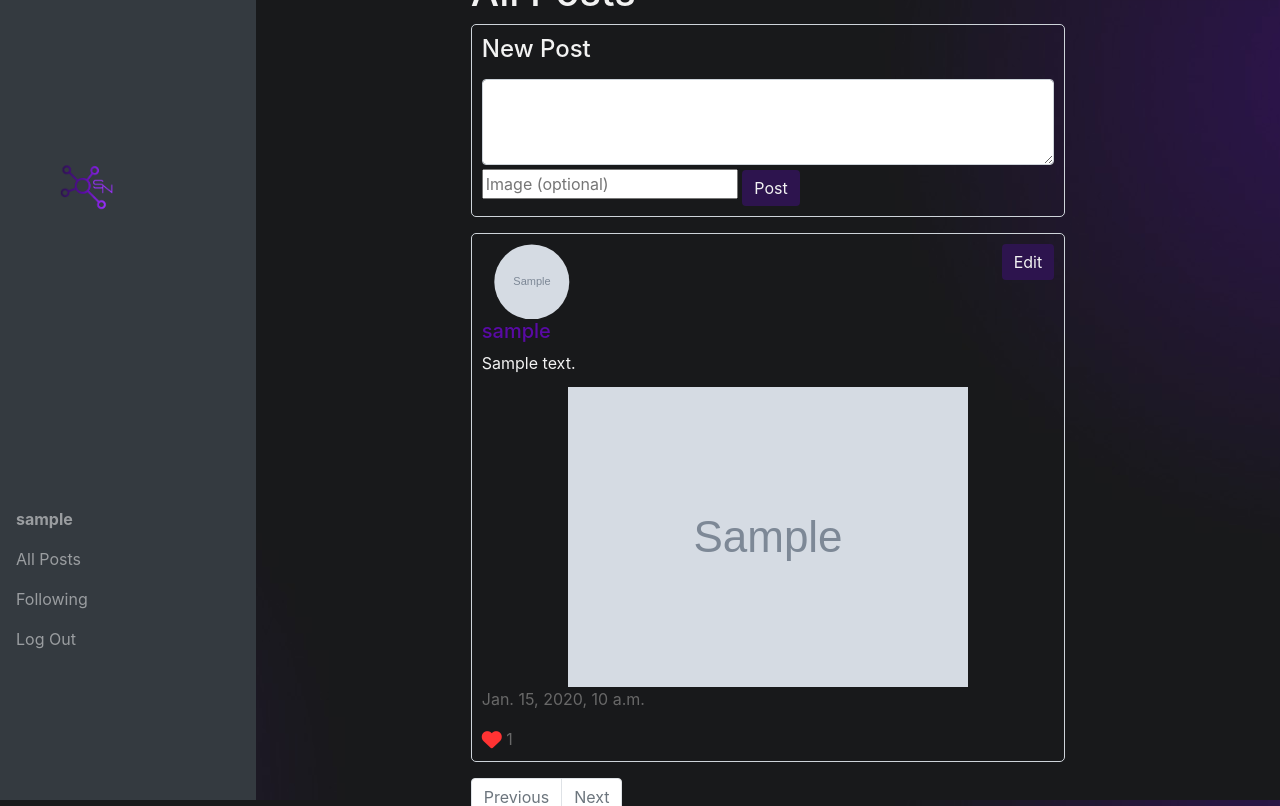
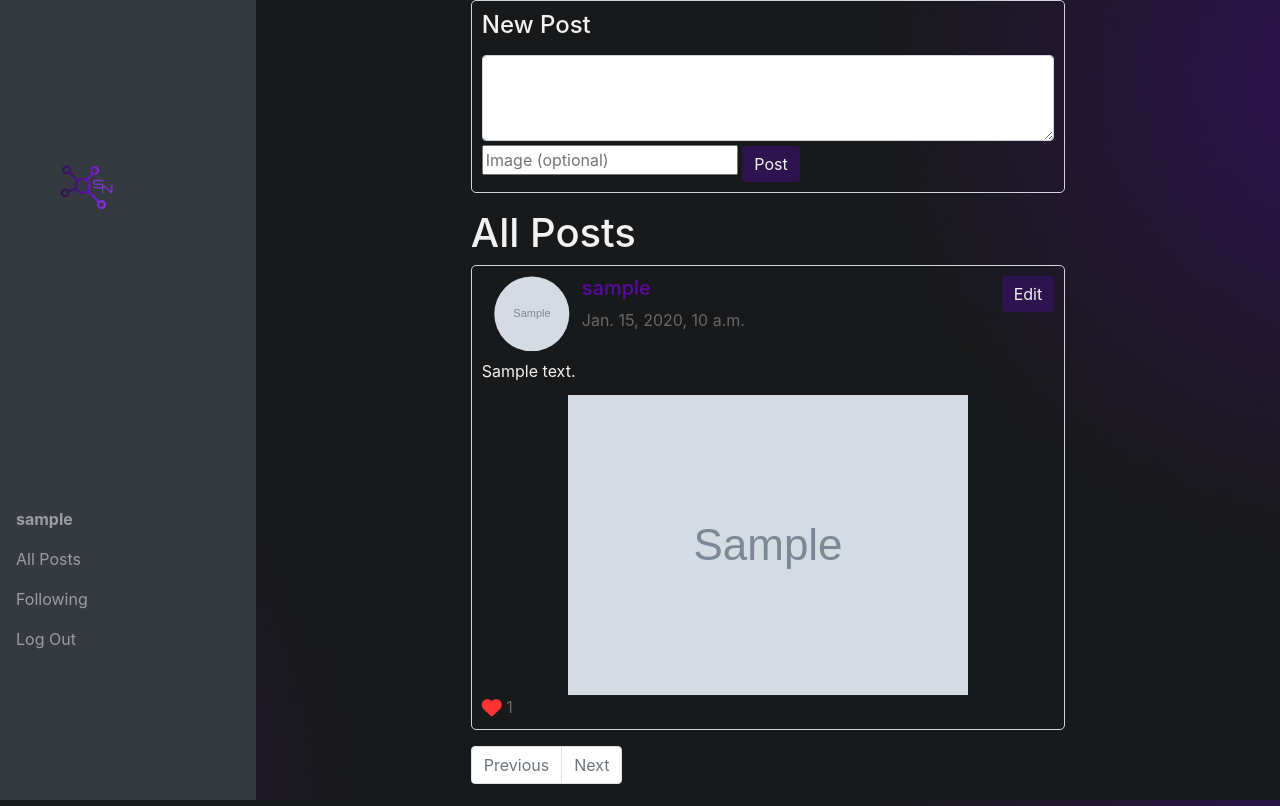
Before and after one commit to Aeziren/social-network, a Django app: page / in a window 1280 px wide. Shown: the top 806 px of the page. Run offline with Django 3.2, Linux system fonts and the light colour scheme; a user stored in the database is signed in; tables that the repository leaves empty hold one stand-in row (values such as "Sample post"); grey boxes marked "Sample" are stand-in pictures; some libraries are stand-ins or nearby versions.

Commit message:
updated index page

```diff
--- a/network/static/network/styles.css
+++ b/network/static/network/styles.css
@@ -59,6 +59,10 @@ body {
     text-align: center;
     max-width: 100%;
     max-height: 50vh;
+}
+
+.container-profile {
+    display: flex;
 }
 
 .sign-form {
--- a/network/templates/network/index.html
+++ b/network/templates/network/index.html
@@ -1,24 +1,30 @@
 {% extends "network/layout.html" %}
 
 {% block content %}
-    <h1>All Posts</h1>
     {% if user.is_authenticated %}
         <div class="mb-3 post">
             <form action="{% url 'index' %}" method="POST">
                 {% csrf_token %}
                 <label for="new-post" class="form-label"><h4>New Post</h4></label>
                 <textarea class="form-control" id="new-post" rows="3" name="content"></textarea>
-                <input type="url" name="post-image" pattern="https?://.*" placeholder="Image (optional)">
+                <input type="url" class="post-image" name="post_image" pattern="https?://.*" placeholder="Image (optional)">
                 <input type="submit" class="btn btn-primary" value="Post">
             </form>
         </div>
     {% endif %}
+    <h1>All Posts</h1>
     {% for post in page_obj %}
         <div class="mb-3 post" id="post{{ post.pk }}" data-id="{{ post.pk }}">
             {% if post.user == request.user %}
                 <button class="edit_btn btn btn-primary">Edit</button>
             {% endif %}
-            <a href="{% url 'user' username=post.user %}"><img src="{{ post.user.photo }}" class="profile-photo"><h5>{{ post.user }}</h5></a>
+            <div class="container-profile">
+                <img src="{{ post.user.photo }}" class="profile-photo">
+                <div>
+                    <a href="{% url 'user' username=post.user %}"><h5>{{ post.user }}</h5></a>
+                    <p class="gray">{{ post.timestamp }}</p>
+                </div>
+            </div>
             <div class="post_content">
                 {{ post.content }}
             </div>
@@ -27,7 +33,6 @@
             </div>
             <button class="save_btn btn btn-primary" hidden>Save</button>
             <button class="cancel_btn btn btn-secondary" hidden>Cancel</button>
-            <p class="gray">{{ post.timestamp }}</p>
             {% if post in liked_posts %}
                 <i data-action="unlike" class="fa-solid fa-heart fa-lg"></i>
             {% else %}
--- a/network/views.py
+++ b/network/views.py
@@ -18,8 +18,9 @@ def index(request):
 
     if request.method == "POST":
         content = request.POST.get("content")
+        post_image = request.POST.get("post_image")
         if content:
-            new_post = Post(user=request.user, content=content)
+            new_post = Post(user=request.user, content=content, image=post_image)
             new_post.save()
 
     posts = Post.objects.all().order_by("-timestamp")
```
